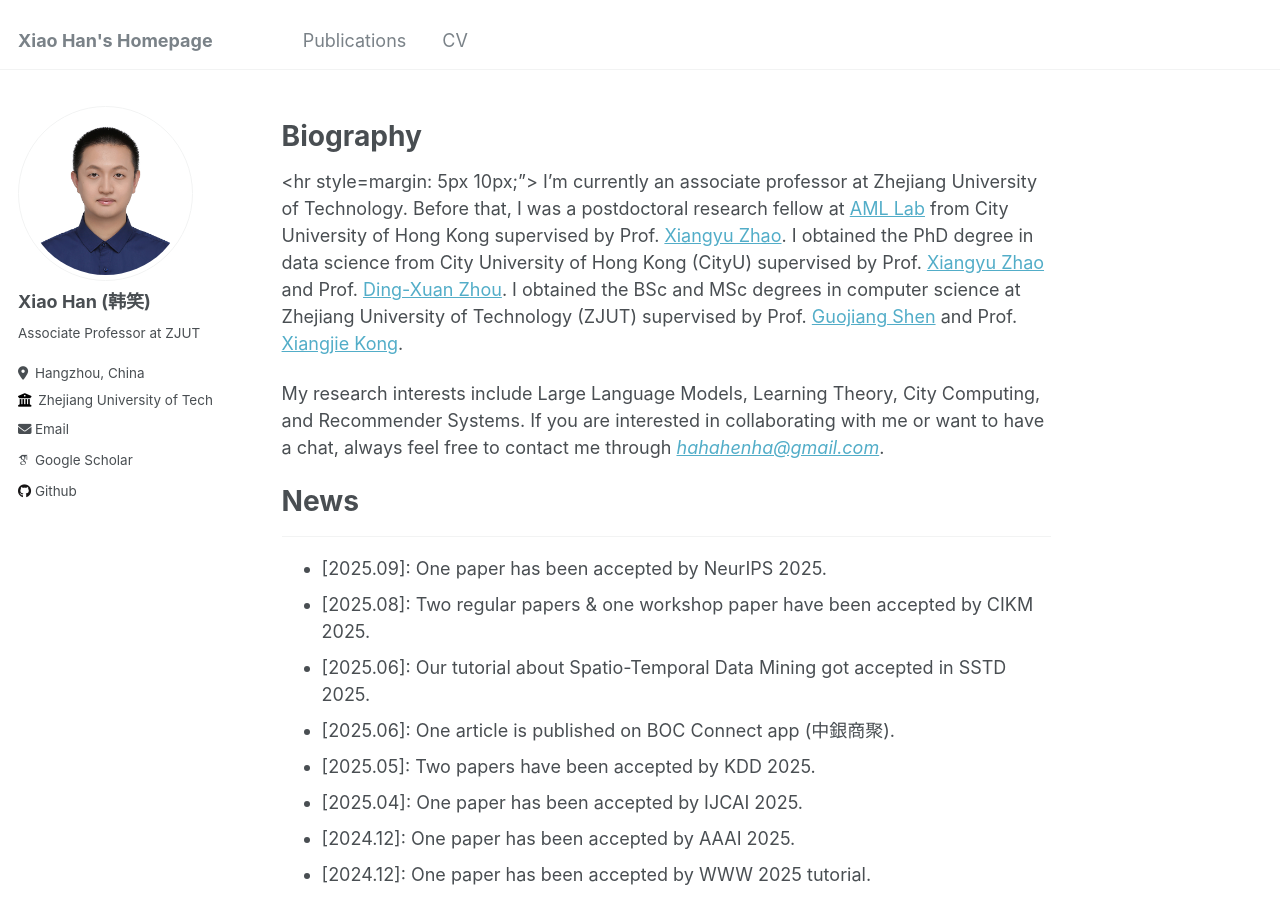
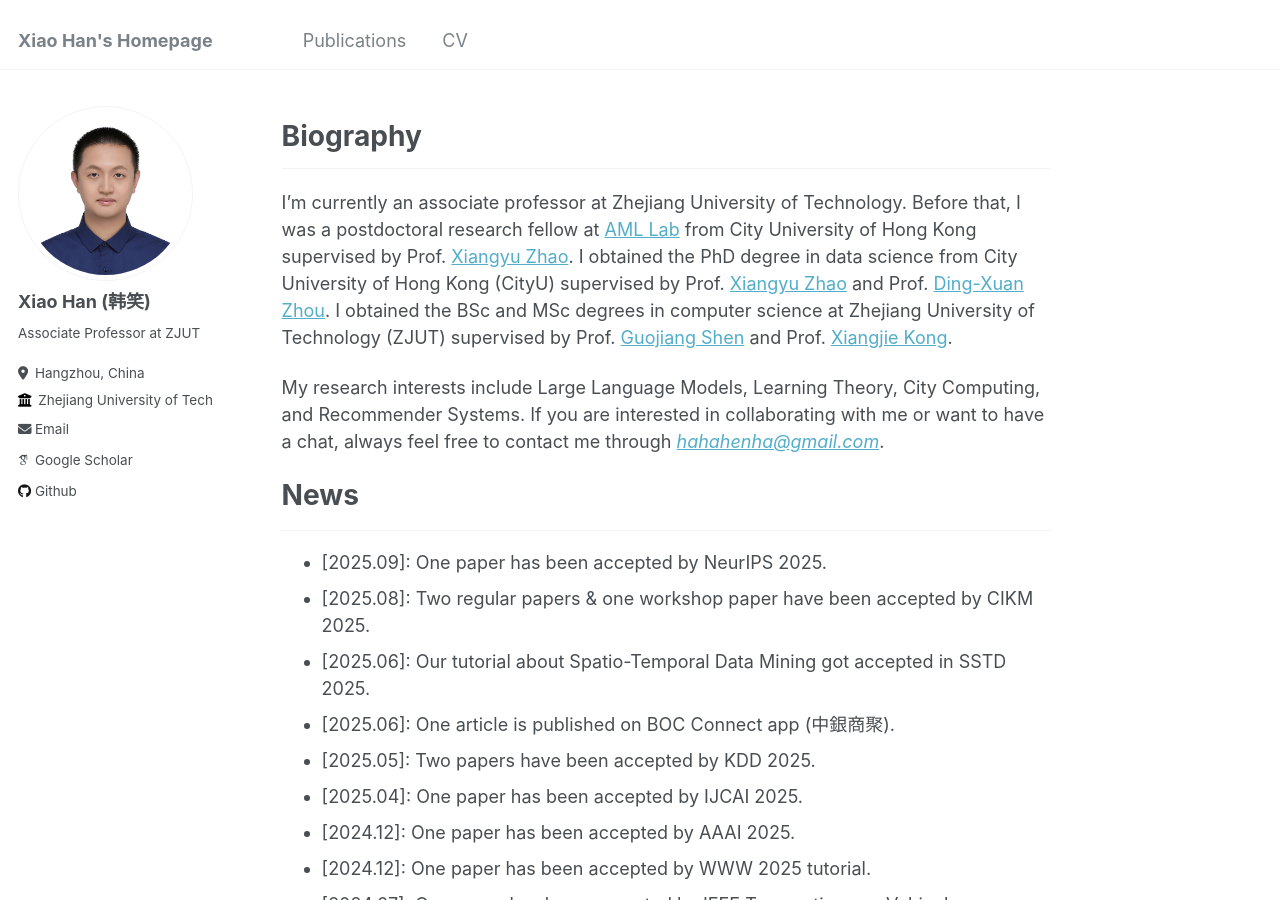
Before and after one commit to hahahenha/hahahenha.github.io, a Jekyll site: the page built from _pages/about.md, in a window 1280 px wide and 900 px high. Built offline with Jekyll 4.4.1, drawn with Linux system fonts in a browser that asks for light colours; some web fonts are replaced.

Commit message:
Update about.md

```diff
--- a/_pages/about.md
+++ b/_pages/about.md
@@ -15,7 +15,7 @@ redirect_from:
 <!-- <span class='anchor' id='about-me'></span> -->
 
 # Biography
-<hr style=margin: 5px 10px;">
+<hr style="margin-top: 10px; margin-bottom: 20px;">
 I'm currently an associate professor at Zhejiang University of Technology.
 Before that, I was a postdoctoral research fellow at [AML Lab](https://aml-cityu.github.io/) from City University of Hong Kong supervised by Prof. [Xiangyu Zhao](https://zhaoxyai.github.io/).
 I obtained the PhD degree in data science from City University of Hong Kong (CityU) supervised by Prof. [Xiangyu Zhao](https://zhaoxyai.github.io/) and Prof. [Ding-Xuan Zhou](https://www.sydney.edu.au/science/about/our-people/academic-staff/dingxuan-zhou.html).
```
